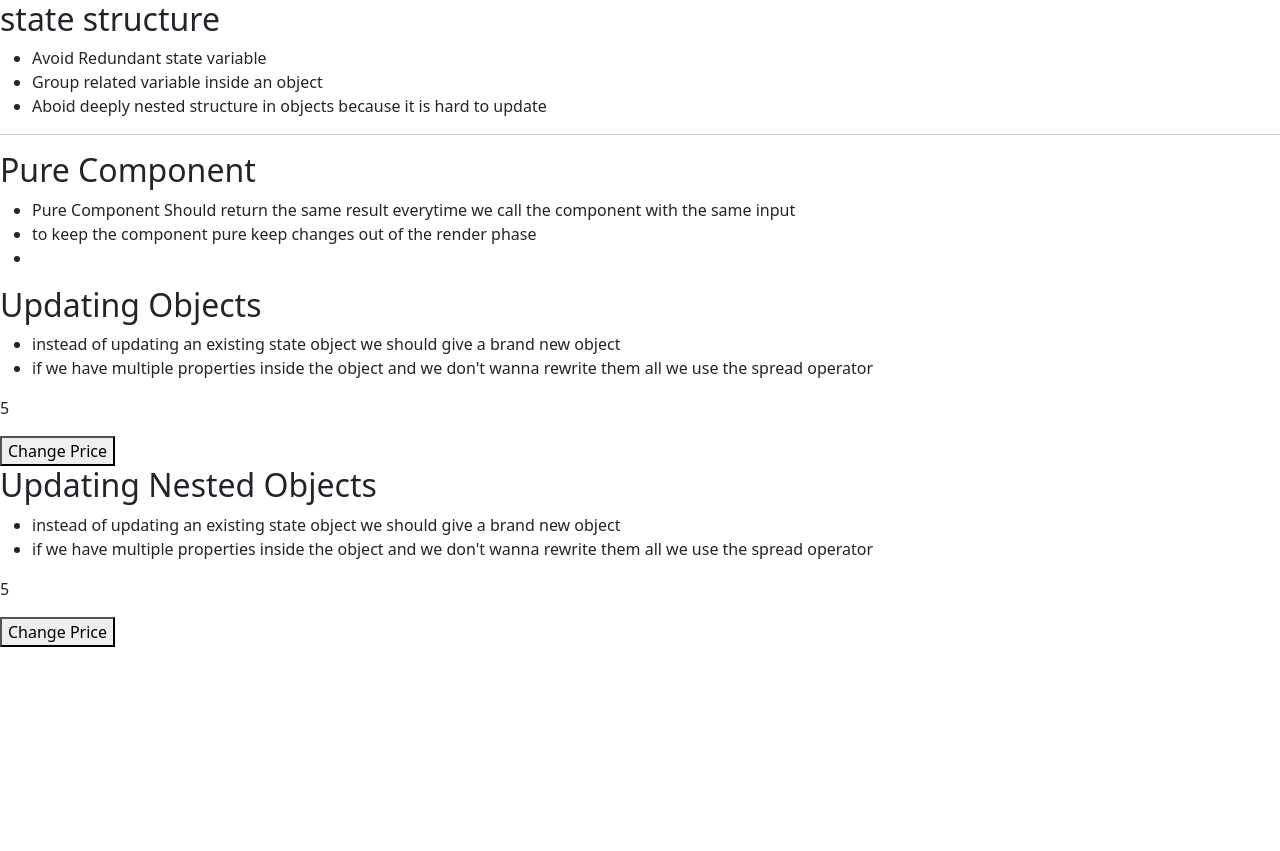
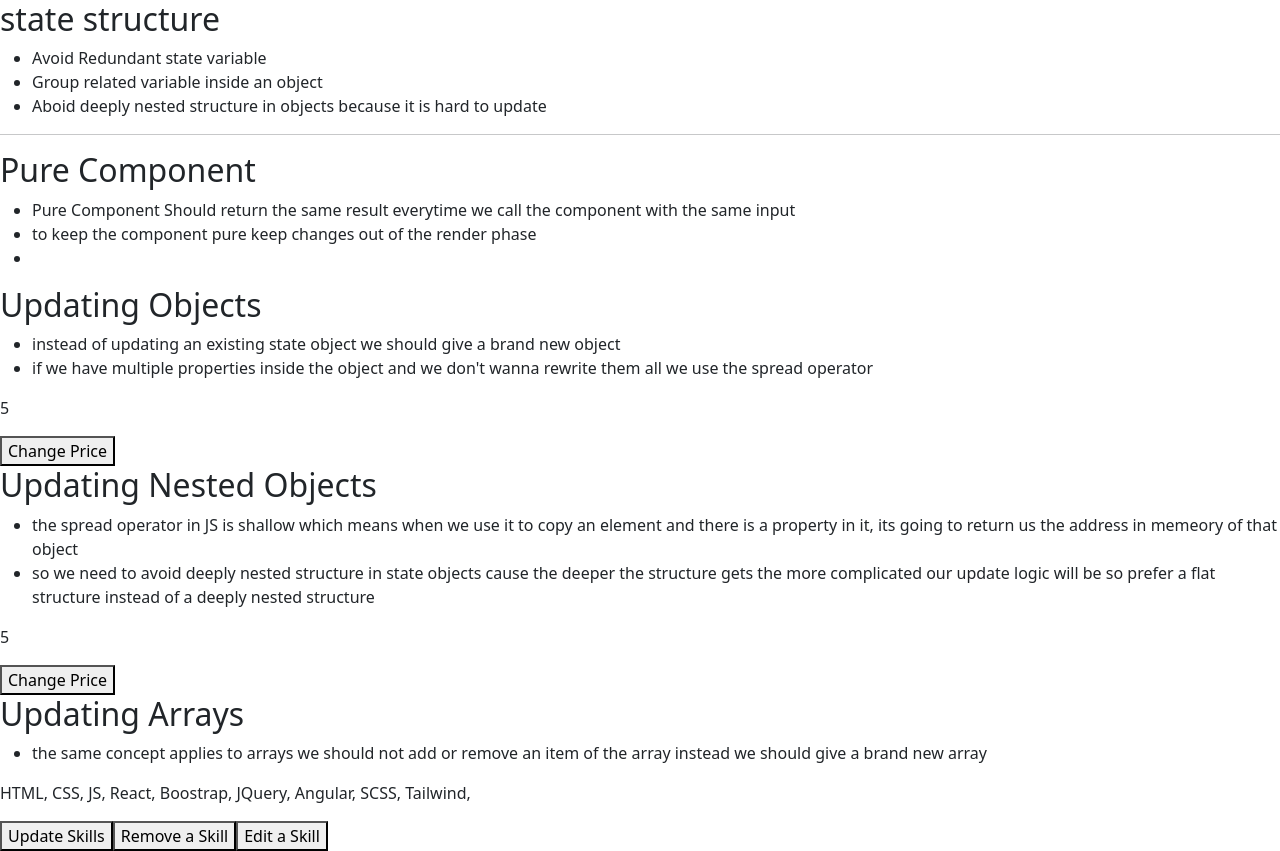
Before and after one commit to Hamza-Noah/Geek-Lab, a React (Vite) app: page / in a window 1280 px wide. Before the commit the page ends 800 px from the top, so only its background shows below. Built offline with nearby package versions, Linux system fonts and the light colour scheme.

Commit message:
finsished the array example

```diff
--- a/src/App.tsx
+++ b/src/App.tsx
@@ -22,6 +22,34 @@ export default function App() {
         zipCode: 94112,
       },
     });
+  };
+
+  const [skills, setSkills] = useState([
+    "HTML",
+    "CSS",
+    "JS",
+    "React",
+    "Boostrap",
+    "JQuery",
+    "Angular",
+    "SCSS",
+    "Tailwind",
+  ]);
+
+  const updateSkills = () => {
+    setSkills([...skills, "Vue"]);
+  };
+
+  const removeSkill = () => {
+    setSkills(skills.filter((skill) => skill != "Vue"));
+  };
+
+  const editSkill = () => {
+    setSkills(
+      skills.map((skill) =>
+        skill == "HTML" ? "HTML5" : skill == "CSS" ? "CSS3" : skill
+      )
+    );
   };
 
   return (
@@ -81,26 +109,38 @@ export default function App() {
         <h2>Updating Nested Objects</h2>
         <ul>
           <li>
-            instead of updating an existing state object we should give a brand
-            new object
+            the spread operator in JS is shallow which means when we use it to
+            copy an element and there is a property in it, its going to return
+            us the address in memeory of that object
           </li>
           <li>
-            if we have multiple properties inside the object and we don't wanna
-            rewrite them all we use the spread operator
+            so we need to avoid deeply nested structure in state objects cause
+            the deeper the structure gets the more complicated our update logic
+            will be so prefer a flat structure instead of a deeply nested
+            structure
           </li>
         </ul>
 
         <p>{drink.price}</p>
-        <button
-          onClick={() => {
-            setDrink({
-              ...drink,
-              price: 6,
-            });
-          }}
-        >
-          Change Price
-        </button>
+        <button onClick={handleClick}>Change Price</button>
+      </div>
+      <div>
+        <h2>Updating Arrays</h2>
+        <ul>
+          <li>
+            the same concept applies to arrays we should not add or remove an
+            item of the array instead we should give a brand new array
+          </li>
+        </ul>
+        <p>
+          {skills.map((skill, i) => (
+            <span key={`skill number ${i}`}>{skill}, </span>
+          ))}
+        </p>
+
+        <button onClick={updateSkills}>Update Skills</button>
+        <button onClick={removeSkill}>Remove a Skill</button>
+        <button onClick={editSkill}>Edit a Skill</button>
       </div>
     </>
   );
```
